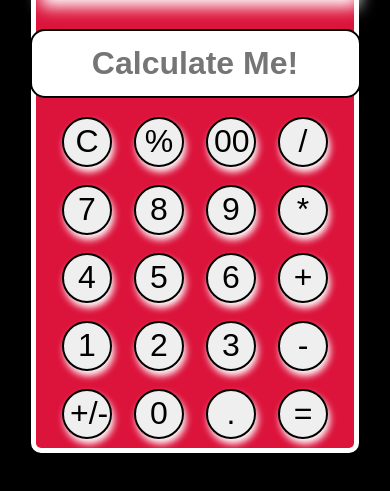
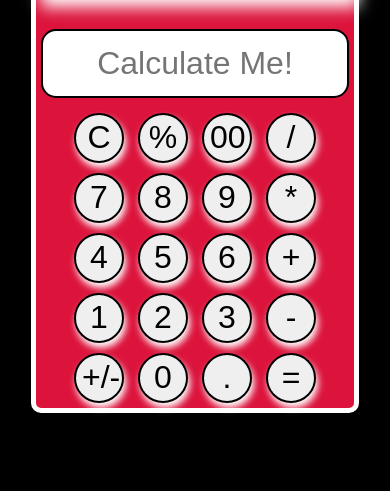
Before and after one commit to tushar7810/Calculator, a plain HTML site: page index.html in a window 390 px wide. Shown: the part 117-608 px from the top of the page. Drawn offline with Linux system fonts and the light colour scheme.

Commit message:
change in buttons

```diff
--- a/style.css
+++ b/style.css
@@ -64,16 +64,16 @@ h1{
         font-size: 2rem;
         border: 2px solid black;
         border-radius: 50%;
-        margin: 9px;
+        margin: 5px;
         box-shadow: 2px 5px 7px white;
     }
     .input{
         height: 63px;
-        width: 323px;
+        width: 300px;
         margin: 10px 0px;
         border: 2px solid black;
         font-size: 2rem;
-        font-weight: 900;
+        font-weight: 500;
         text-align: center;
         border-radius: 15px;
     }
```
